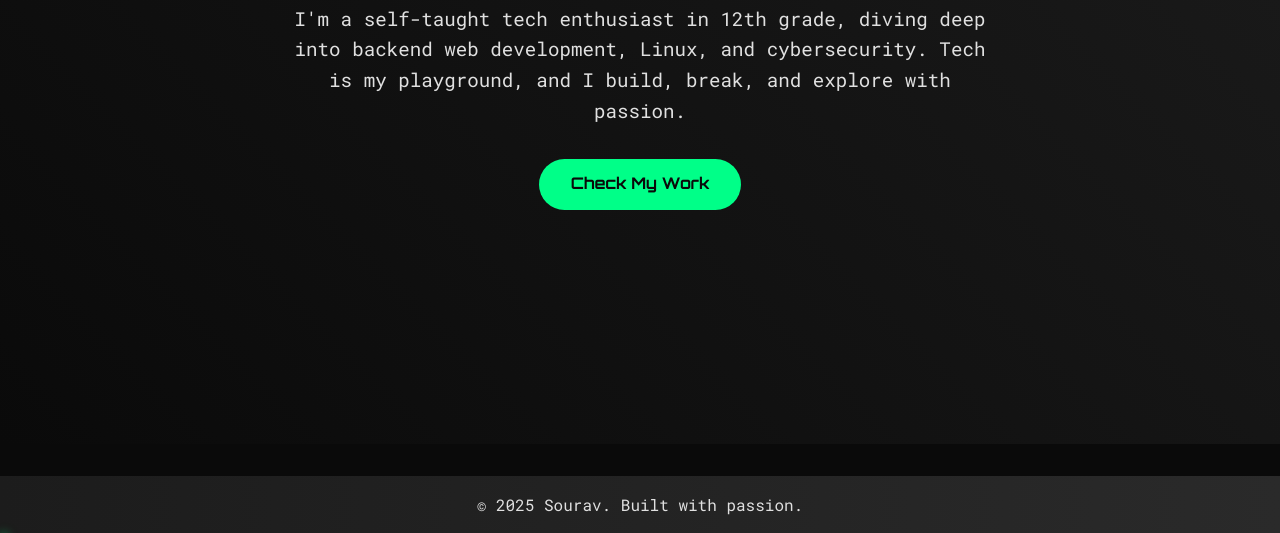
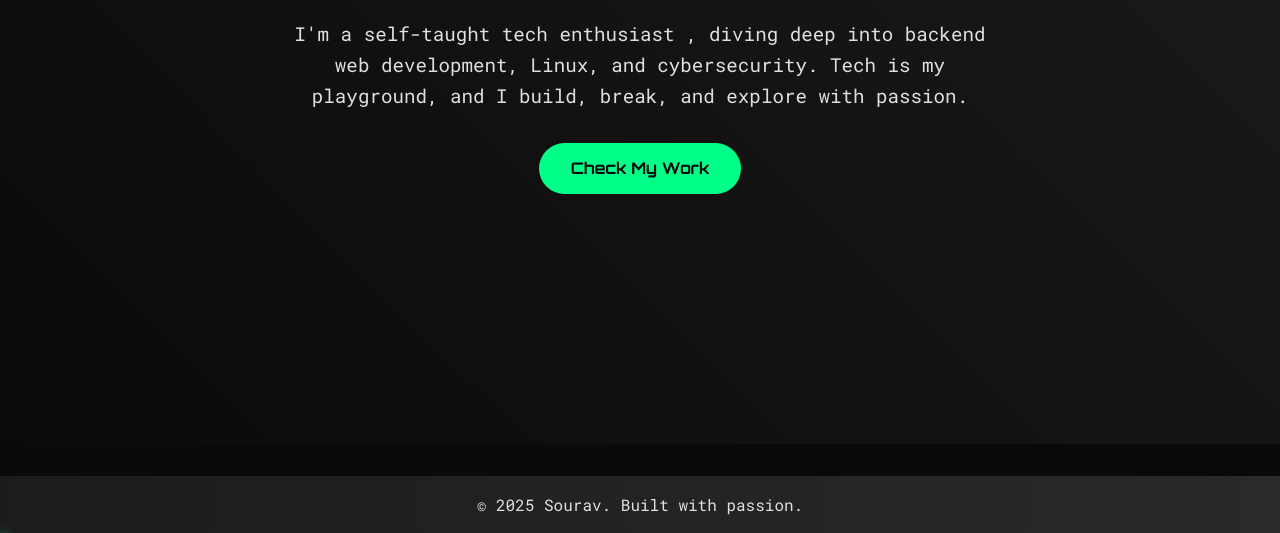
Before and after one commit to souravdpal/-Profile, a plain HTML site: page index.html in a window 1280 px wide. Shown: the part 382-915 px from the top of the page. Drawn offline with Linux system fonts and the light colour scheme.

Commit message:
Update index.html

```diff
--- a/index.html
+++ b/index.html
@@ -31,7 +31,7 @@
 
     <section class="hero">
         <h1 class="animate jitter">Hey, I'm Sourav</h1>
-        <p class="animate">I'm a  self-taught tech enthusiast in 12th grade, diving deep into backend web development, Linux, and cybersecurity. Tech is my playground, and I build, break, and explore with passion.</p>
+        <p class="animate">I'm a  self-taught tech enthusiast , diving deep into backend web development, Linux, and cybersecurity. Tech is my playground, and I build, break, and explore with passion.</p>
         <a href="projects.html" class="btn animate">Check My Work</a>
     </section>
 
```
